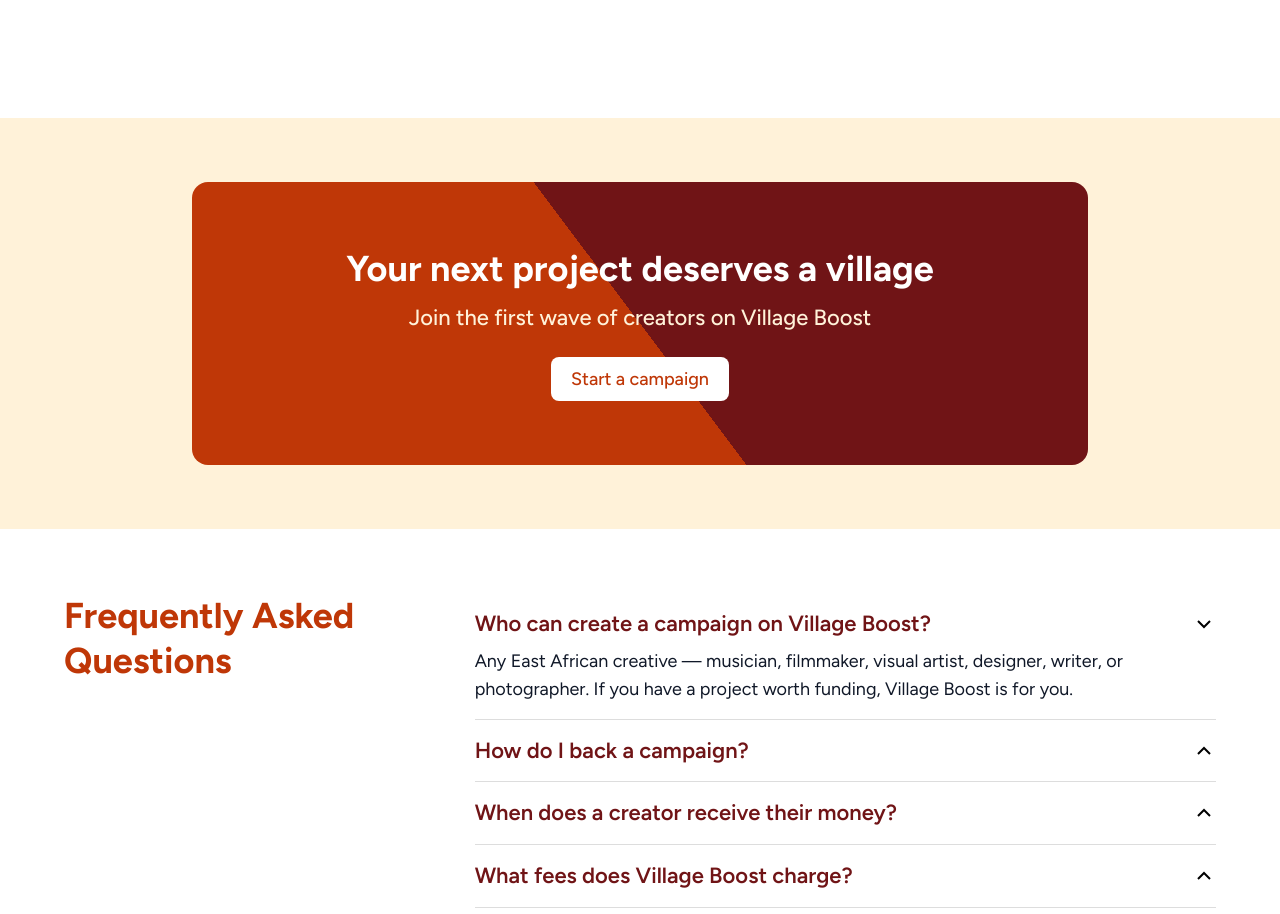
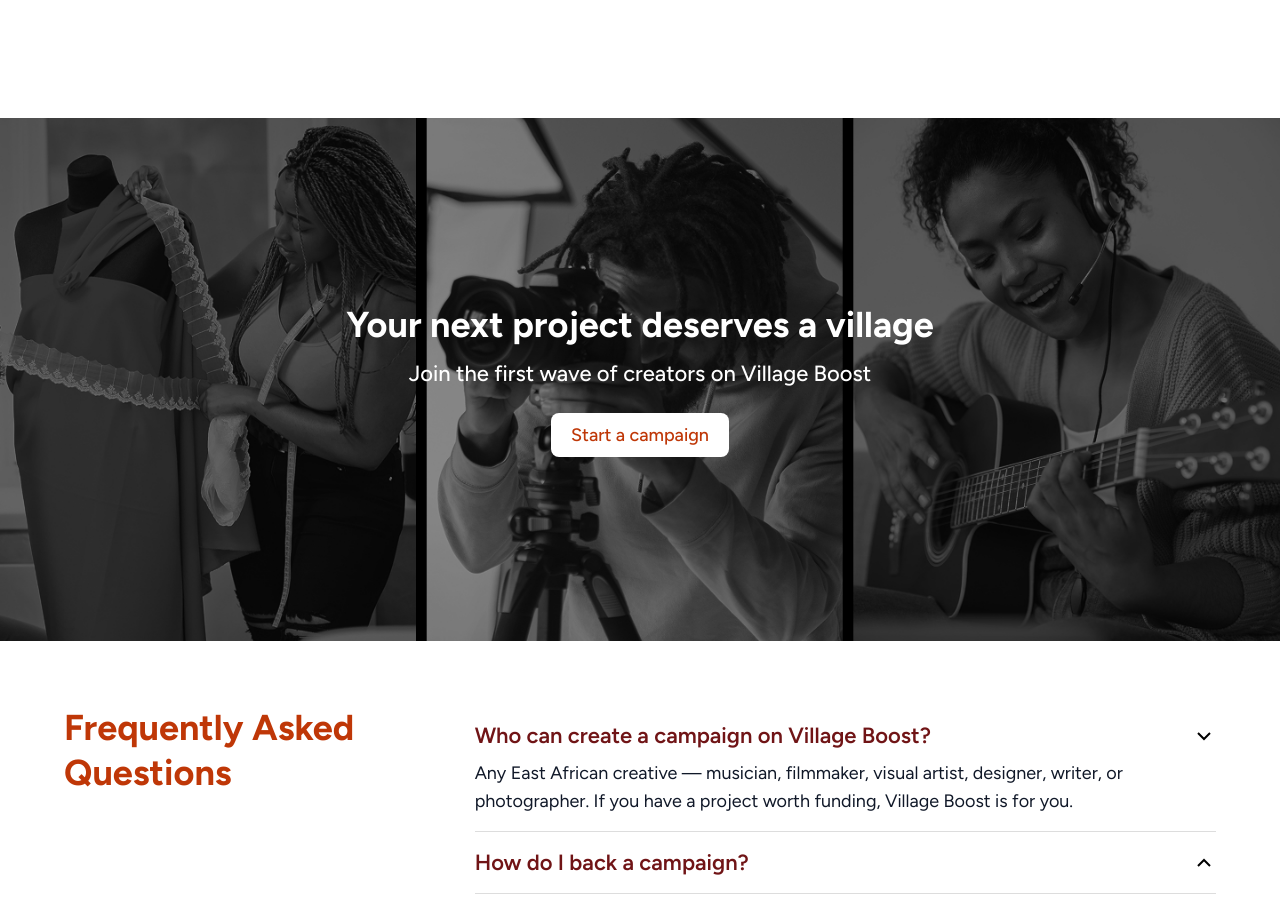
Before and after one commit to villageboost-org/villageboost, a Next.js app: page / in a window 1280 px wide. Shown: the part 2457-3371 px from the top of the page. Built offline with nearby package versions, Linux system fonts and the light colour scheme.

Commit message:
redesign the cta banner section

```diff
--- a/app/components/home/CtaBanner.tsx
+++ b/app/components/home/CtaBanner.tsx
@@ -1,21 +1,24 @@
+import Image from "next/image";
+
 export default function CtaBanner() {
   return (
-    <section className="bg-light-mustard px-6 py-16 md:px-12">
-      <div
-        className="mx-auto max-w-4xl rounded-2xl px-8 py-16 text-center text-white"
-        style={{
-          background:
-            "linear-gradient(53deg, var(--color-rust-red) 50%, var(--color-maroon) 50%)",
-        }}
-      >
+    <section className="relative overflow-hidden px-8 py-46 text-center text-white">
+      <Image
+        src="/banner-bg.jpg"
+        alt=""
+        fill
+        sizes="100vw"
+        className="object-cover"
+      />
+
+      <div className="relative">
         <h2 className="text-white">Your next project deserves a village</h2>
-        <h4 className="mt-3 font-medium! text-light-mustard">
+        <h4 className="mt-3 font-medium! text-white">
           Join the first wave of creators on Village Boost
         </h4>
         <a
           href="/start-campaign"
-          className="mt-6 btn-primary text-lg bg-white text-rust-red"
-        >
+          className="mt-6 btn-primary text-lg bg-white text-rust-red">
           Start a campaign
         </a>
       </div>
```
Also changed, not shown: public/banner-bg.jpg (added).
